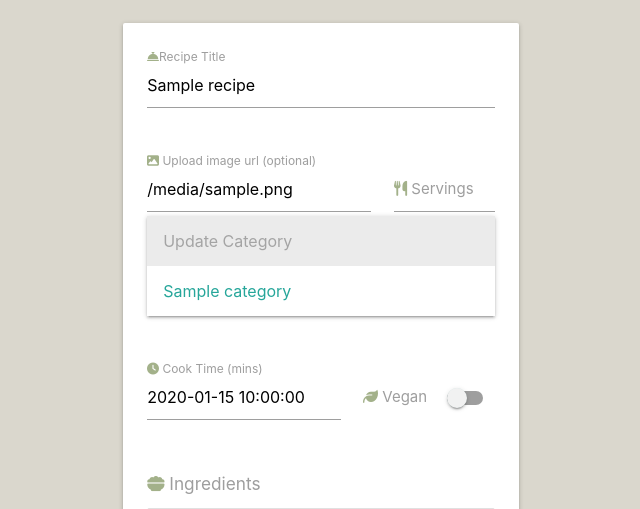
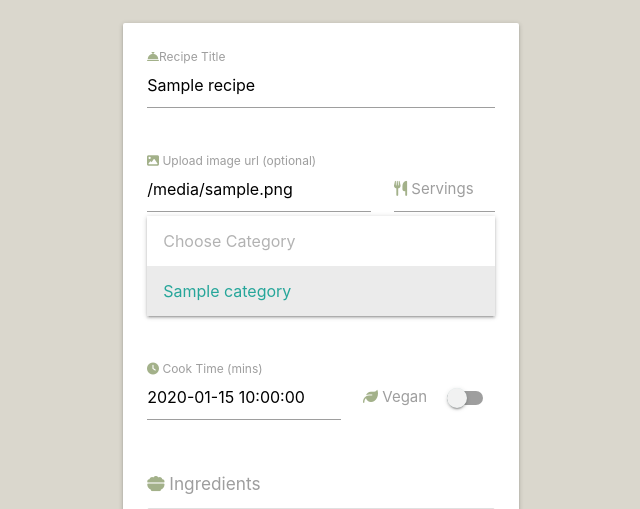
Before and after one commit to mariamar95/hungry-goat, a Flask app: template hungrygoat/templates/edit_recipe.html in a window 1280 px wide, after a click that opens the changed part. Shown: the part 644-1153 px from the top of the page, without its empty margins (319-959 px from the left). Run offline with Flask 2, Linux system fonts and the light colour scheme; tables that the repository leaves empty hold one stand-in row (values such as "Sample post"); the template is opened without the code that fills it: values that come from a table or form of the project are taken from there, most other values are stand-ins (such as "Sample title", 1, 10 or a date in 2020); some libraries are stand-ins or nearby versions.

Commit message:
update edit_recipe form

```diff
--- a/hungrygoat/templates/edit_recipe.html
+++ b/hungrygoat/templates/edit_recipe.html
@@ -31,16 +31,20 @@
                             title="Servings 1-20 using numeric values" class="validate" value="{{ recipe.servings }}"
                             required>
 
-                        <label for="servings"><i class="fa-solid fa-utensils"></i> Servings</i></label>
+                        <label for="servings"><i class="fa-solid fa-utensils"></i> Servings</label>
                     </div>
                 </div>
                 <div class="row">
                     <!--Category-->
                     <div class="input-field col s12">
                         <select name="category_id" id="category_id" class="validate" required>
-                            <option value="" disabled selected>Update Category</option>
+                            <option value="" disabled>Choose Category</option>
                             {% for category in categories %}
-                                <option value="{{ category.id }}">{{ category.category_name }}</option>
+                                {% if category.id == recipe.category_id | int %}
+                                    <option value="{{ category.id }}" selected>{{ category.category_name }}</option>
+                                {% else %}
+                                    <option value="{{ category.id }}">{{ category.category_name }}</option>
+                                {% endif %}
                             {% endfor %}
                         </select>
                         <label for="category_name"><i class="fa-solid fa-folder-open"></i> Category</label>
@@ -56,7 +60,7 @@
                     </div>
                     <!--Vegan Switch-->
                     <div class="switch input-field col s5">
-                        <label>
+                        <label for="vegan">
                             <i class="fa-solid fa-leaf"></i>
                             Vegan
                             {% if recipe.vegan == "on" %}
@@ -65,7 +69,7 @@
                                 <input type="checkbox" id="vegan" name="vegan">
                             {% endif %}
                             <span class="lever"></span>
-                        </label for="vegan">
+                        </label>
                     </div>
                 </div>
 
@@ -134,9 +138,7 @@
 
                 </div>
             </div>
-
         </form>
-
     </div>
 </div>
 
```
